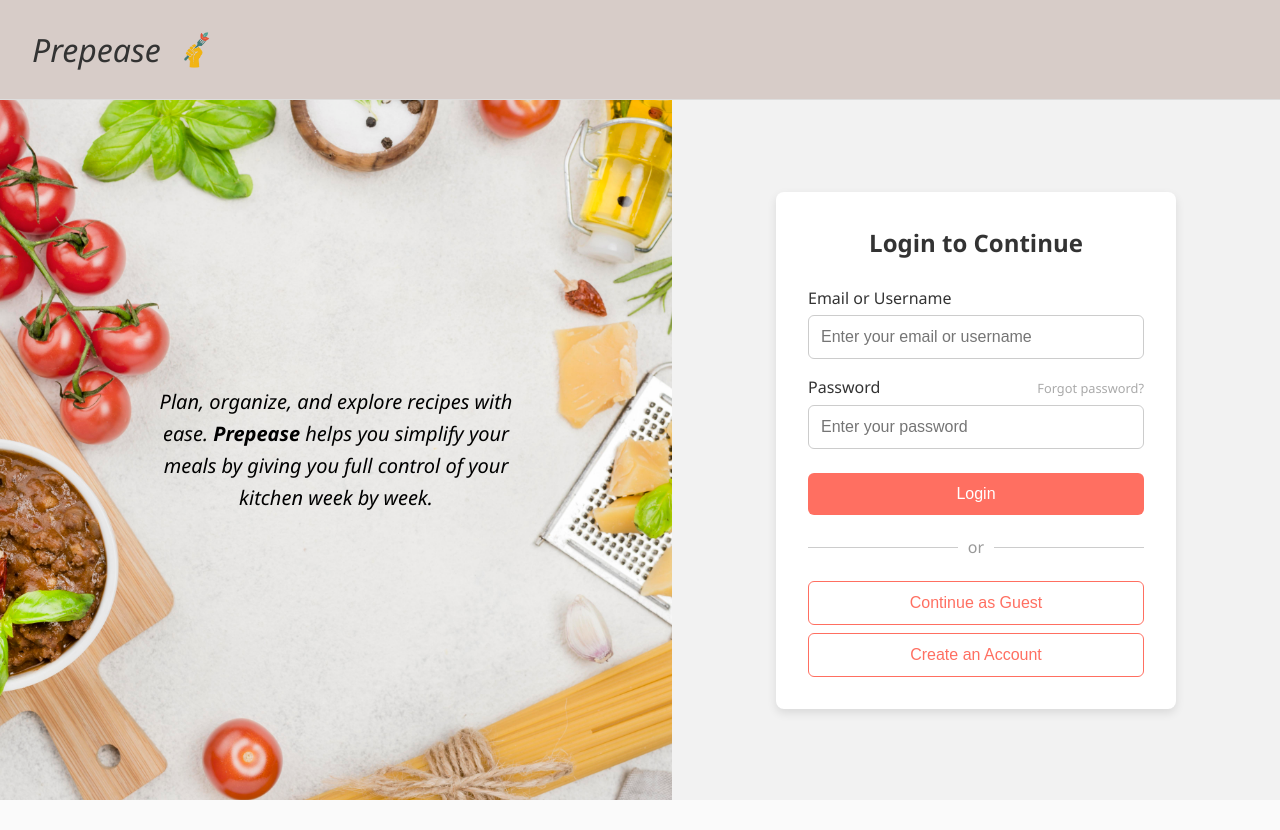
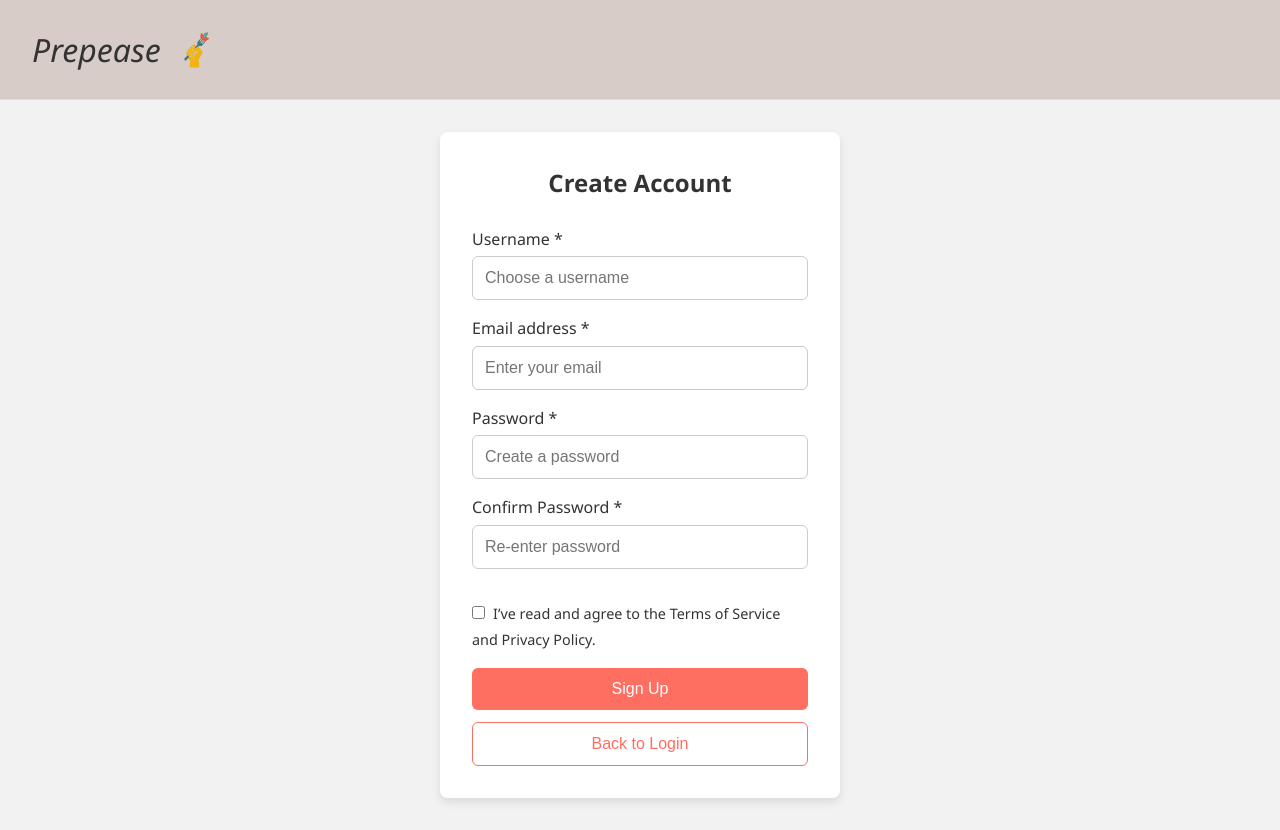
Before and after one commit to JosephRan1324/349FinalProject, a React (Vite) app in the folder cooking-app/: page /signup in a window 1280 px wide. Before the commit this address led to /login. Before the commit the page ends 800 px from the top, so only its background shows below. Built offline with nearby package versions, Linux system fonts and the light colour scheme.

Commit message:
implement Signup page and connect it to login and App routing

```diff
--- a/cooking-app/src/App.jsx
+++ b/cooking-app/src/App.jsx
@@ -1,6 +1,12 @@
-// src/App.jsx
 import React, { useEffect, useState } from "react";
-import { BrowserRouter, Routes, Route, Navigate, useLocation } from "react-router-dom";
+import {
+  BrowserRouter,
+  Routes,
+  Route,
+  Navigate,
+  useLocation
+} from "react-router-dom";
+
 import recipesData from "./data/recipes.json";
 import SearchBar from "./components/SearchBar";
 import FilterPanel from "./components/FilterPanel";
@@ -13,6 +19,7 @@ import TimeSlotPage from "./components/TimeSlotPage";
 import SearchPage from "./components/SearchPage";
 import NavBar from "./components/NavBar";
 import Login from "./components/Login";
+import Signup from "./components/Signup"; // ✅ NEW IMPORT
 
 function Layout() {
   const location = useLocation();
@@ -36,25 +43,42 @@ function Layout() {
       {(location.pathname === "/" || location.pathname === "/search") && (
         <>
           <SearchBar onSearch={handleSearch} />
-          <FilterPanel onFilter={setDisplayedRecipes} allRecipes={recipesData} />
+          <FilterPanel
+            onFilter={setDisplayedRecipes}
+            allRecipes={recipesData}
+          />
         </>
       )}
 
       <Routes>
-        <Route path="/" element={
-          <div className="grid grid-cols-1 sm:grid-cols-2 md:grid-cols-3 gap-4">
-            {displayedRecipes.map((recipe) => (
-              <RecipeCard key={recipe.id} recipe={recipe} />
-            ))}
-          </div>
-        } />
+        <Route
+          path="/"
+          element={
+            <div className="grid grid-cols-1 sm:grid-cols-2 md:grid-cols-3 gap-4">
+              {displayedRecipes.map((recipe) => (
+                <RecipeCard key={recipe.id} recipe={recipe} />
+              ))}
+            </div>
+          }
+        />
         <Route path="/recipe/:id" element={<RecipeDetail />} />
         <Route path="/favorites" element={<Favorites />} />
         <Route path="/planner" element={<MealPlanner />} />
         <Route path="/planner/day" element={<DayPlanner />} />
         <Route path="/planner/slot" element={<TimeSlotPage />} />
-        <Route path="/search" element={<SearchPage recipes={displayedRecipes} />} />
-        <Route path="/profile" element={<div className="meal-planner"><h2>👤 Profile Page (Coming Soon)</h2></div>} />
+        <Route
+          path="/search"
+          element={<SearchPage recipes={displayedRecipes} />}
+        />
+        <Route
+          path="/profile"
+          element={
+            <div className="meal-planner">
+              <h2>👤 Profile Page (Coming Soon)</h2>
+            </div>
+          }
+        />
+        <Route path="/signup" element={<Signup />} /> {/* ✅ NEW SIGNUP ROUTE */}
         <Route path="*" element={<Navigate to="/" />} />
       </Routes>
     </div>
@@ -74,6 +98,10 @@ export default function App() {
       <Routes>
         <Route path="/login" element={<Login />} />
         <Route
+          path="/signup"
+          element={<Signup />} // ✅ Make sure guest users can access signup
+        />
+        <Route
           path="/*"
           element={isLoggedIn ? <Layout /> : <Navigate to="/login" />}
         />
--- a/cooking-app/src/components/Login.jsx
+++ b/cooking-app/src/components/Login.jsx
@@ -31,7 +31,7 @@ export default function Login() {
         justifyContent: 'space-between',
         padding: '1.5rem 2rem',
         borderBottom: '1px solid #ddd',
-        backgroundColor: '#D7CCC8' // Light brown
+        backgroundColor: '#D7CCC8'
       }}>
         <div style={{ display: 'flex', alignItems: 'center', gap: '1rem' }}>
           <h1 style={{
@@ -137,7 +137,7 @@ export default function Login() {
 
             <button
               type="button"
-              onClick={() => alert('Sign up clicked (not implemented)')}
+              onClick={() => navigate('/signup')}
               className="guest-btn"
               style={{ marginTop: '0.5rem' }}
             >
--- /dev/null
+++ b/cooking-app/src/components/Signup.jsx
@@ -0,0 +1,175 @@
+import React, { useState } from 'react';
+import { useNavigate } from 'react-router-dom';
+import '../styles/global.css';
+
+export default function Signup() {
+  const navigate = useNavigate();
+  const [form, setForm] = useState({
+    username: '',
+    email: '',
+    password: '',
+    confirmPassword: '',
+    agreed: false,
+  });
+
+  const handleChange = (e) => {
+    const { name, value, type, checked } = e.target;
+    setForm((prev) => ({
+      ...prev,
+      [name]: type === 'checkbox' ? checked : value,
+    }));
+  };
+
+  const handleSubmit = (e) => {
+    e.preventDefault();
+    const { username, email, password, confirmPassword, agreed } = form;
+
+    if (!username || !email || !password || !confirmPassword) {
+      alert('Please fill out all fields.');
+      return;
+    }
+
+    if (!agreed) {
+      alert('You must agree to the terms.');
+      return;
+    }
+
+    localStorage.setItem('user', JSON.stringify({ username, email }));
+    localStorage.setItem('loggedIn', 'true');
+    navigate('/profile');
+  };
+
+  return (
+    <div className="login-page">
+      {/* Header copied from login */}
+      <div style={{
+        display: 'flex',
+        alignItems: 'center',
+        justifyContent: 'space-between',
+        padding: '1.5rem 2rem',
+        borderBottom: '1px solid #ddd',
+        backgroundColor: '#D7CCC8'
+      }}>
+        <div style={{ display: 'flex', alignItems: 'center', gap: '1rem' }}>
+          <h1 style={{
+            fontStyle: 'italic',
+            fontWeight: 'normal',
+            fontSize: '2rem',
+            margin: 0,
+            color: '#333'
+          }}>
+            Prepease
+          </h1>
+          <img
+            src="/images/logo-transparent.png"
+            alt="Prepease Logo"
+            style={{ width: '40px', height: '40px', objectFit: 'contain' }}
+          />
+        </div>
+      </div>
+
+      {/* Signup Form */}
+      <div style={{
+        flex: 1,
+        display: 'flex',
+        justifyContent: 'center',
+        alignItems: 'center',
+        backgroundColor: '#f2f2f2',
+        padding: '2rem'
+      }}>
+        <form onSubmit={handleSubmit} style={{
+          width: '100%',
+          maxWidth: '400px',
+          background: '#fff',
+          padding: '2rem',
+          borderRadius: '8px',
+          boxShadow: '0 4px 10px rgba(0,0,0,0.1)'
+        }}>
+          <h2 style={{ textAlign: 'center', marginBottom: '1.5rem' }}>Create Account</h2>
+
+          <label style={labelStyle}>Username *</label>
+          <input
+            name="username"
+            value={form.username}
+            onChange={handleChange}
+            style={inputStyle}
+            placeholder="Choose a username"
+            required
+          />
+
+          <label style={labelStyle}>Email address *</label>
+          <input
+            type="text"
+            name="email"
+            value={form.email}
+            onChange={handleChange}
+            style={inputStyle}
+            placeholder="Enter your email"
+            required
+          />
+
+          <label style={labelStyle}>Password *</label>
+          <input
+            type="password"
+            name="password"
+            value={form.password}
+            onChange={handleChange}
+            style={inputStyle}
+            placeholder="Create a password"
+            required
+          />
+
+          <label style={labelStyle}>Confirm Password *</label>
+          <input
+            type="password"
+            name="confirmPassword"
+            value={form.confirmPassword}
+            onChange={handleChange}
+            style={inputStyle}
+            placeholder="Re-enter password"
+            required
+          />
+
+          <div style={{ margin: '1rem 0' }}>
+            <label style={{ fontSize: '0.9rem' }}>
+              <input
+                type="checkbox"
+                name="agreed"
+                checked={form.agreed}
+                onChange={handleChange}
+                style={{ marginRight: '0.5rem' }}
+              />
+              I’ve read and agree to the Terms of Service and Privacy Policy.
+            </label>
+          </div>
+
+          <button type="submit" className="login-btn">Sign Up</button>
+
+          <button
+            type="button"
+            onClick={() => navigate('/login')}
+            className="guest-btn"
+            style={{ marginTop: '0.75rem' }}
+          >
+            Back to Login
+          </button>
+        </form>
+      </div>
+    </div>
+  );
+}
+
+const inputStyle = {
+  width: '100%',
+  padding: '0.75rem',
+  marginBottom: '1rem',
+  borderRadius: '6px',
+  border: '1px solid #ccc',
+  fontSize: '1rem',
+};
+
+const labelStyle = {
+  marginBottom: '0.25rem',
+  display: 'block',
+  fontSize: '1rem',
+};
```
